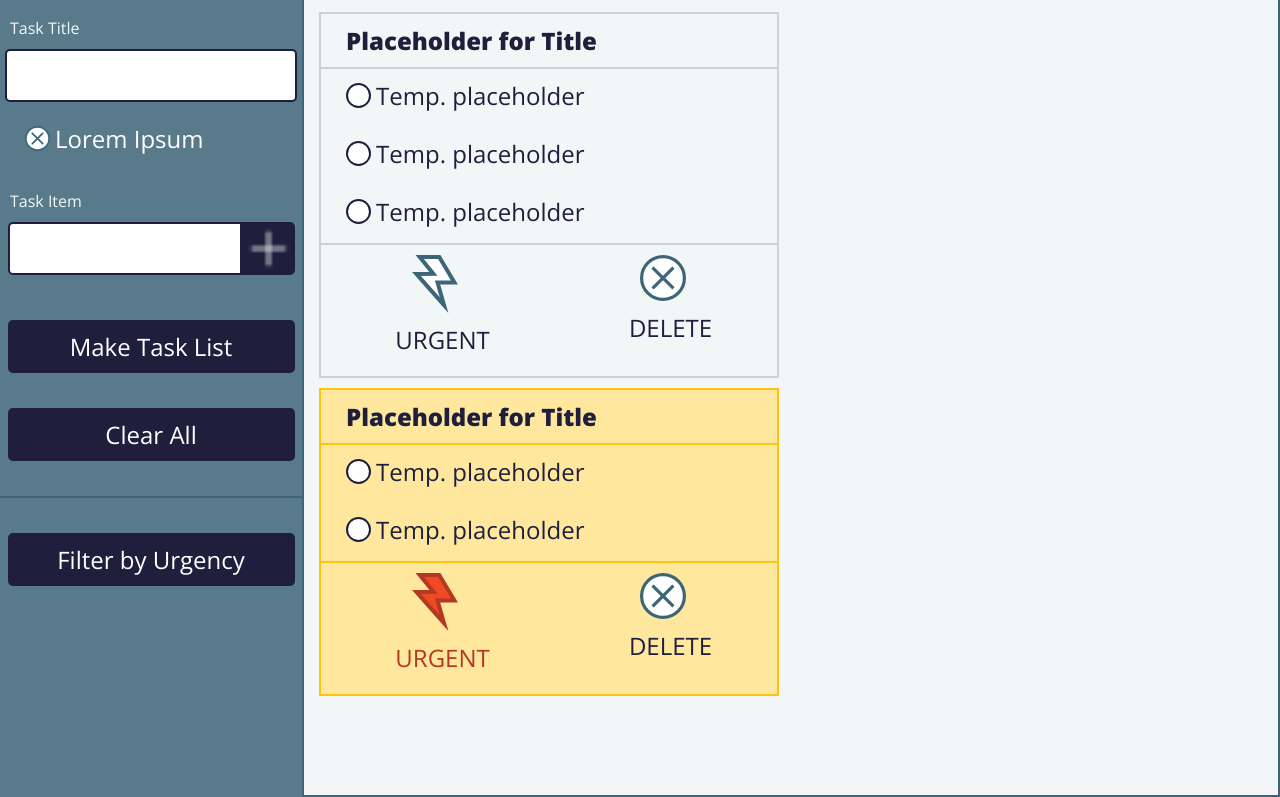
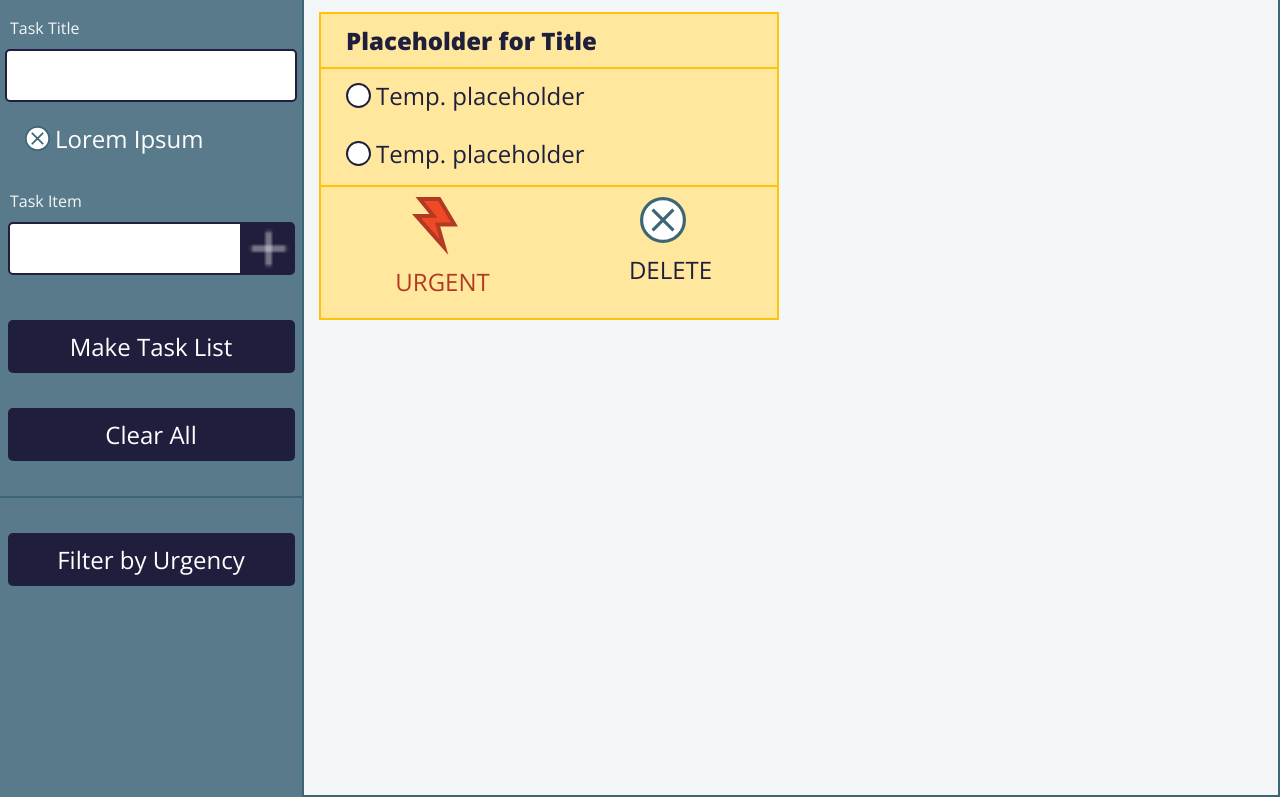
Before and after one commit to J-Poulter/Check-Yo-Self, a plain HTML site: page index.html in a window 1280 px wide. Shown: the part 98-895 px from the top of the page. Drawn offline with nearby package versions, Linux system fonts and the light colour scheme.

Commit message:
remove placeholder cards to place them in the JS

```diff
--- a/index.html
+++ b/index.html
@@ -33,24 +33,6 @@
         <button type="button" class="filter-urgency-button filter-urgency-button-js create-list-buttons">Filter by Urgency</button>
       </section>
       <section class="output-column output-column-js">
-        <div class="generated-todo-list">
-          <h3 class="card-title-js">Placeholder for Title</h3>
-          <div class="generated-list-items-area">
-            <p class="individual-list-item individual-list-item-js"><img src="./check-yo-self-icons/checkbox.svg" class="checkbox checkbox-js">Temp. placeholder</p>
-            <p class="individual-list-item individual-list-item-js"><img src="./check-yo-self-icons/checkbox.svg" class="checkbox checkbox-js">Temp. placeholder</p>
-            <p class="individual-list-item individual-list-item-js"><img src="./check-yo-self-icons/checkbox.svg" class="checkbox checkbox-js">Temp. placeholder</p>
-          </div>
-          <div class="card-buttons-area">
-            <div class="card-button-title-container">
-              <input type="image" class="card-buttons urgent-button-js" src="./check-yo-self-icons/urgent.svg">
-              <p>URGENT</p>
-            </div>
-            <div class="card-button-title-container">
-              <input type="image" class="card-buttons delete-button-js" src="./check-yo-self-icons/delete.svg">
-              <p>DELETE</p>
-            </div>
-          </div>
-        </div>
         <div class="generated-todo-list-urgent">
           <h3>Placeholder for Title</h3>
           <div class="generated-list-items-area">
@@ -60,11 +42,11 @@
           <div class="card-buttons-area">
             <div class="card-button-title-container">
               <input type="image" class="card-buttons" src="./check-yo-self-icons/urgent-active.svg">
-              <p class="urgent-active-title">URGENT</p>
+              <p class="urgent-active-title card-button-titles">URGENT</p>
             </div>
             <div class="card-button-title-container">
               <input type="image" class="card-buttons" src="./check-yo-self-icons/delete.svg">
-              <p>DELETE</p>
+              <p class="card-button-titles">DELETE</p>
             </div>
           </div>
         </div>
```
